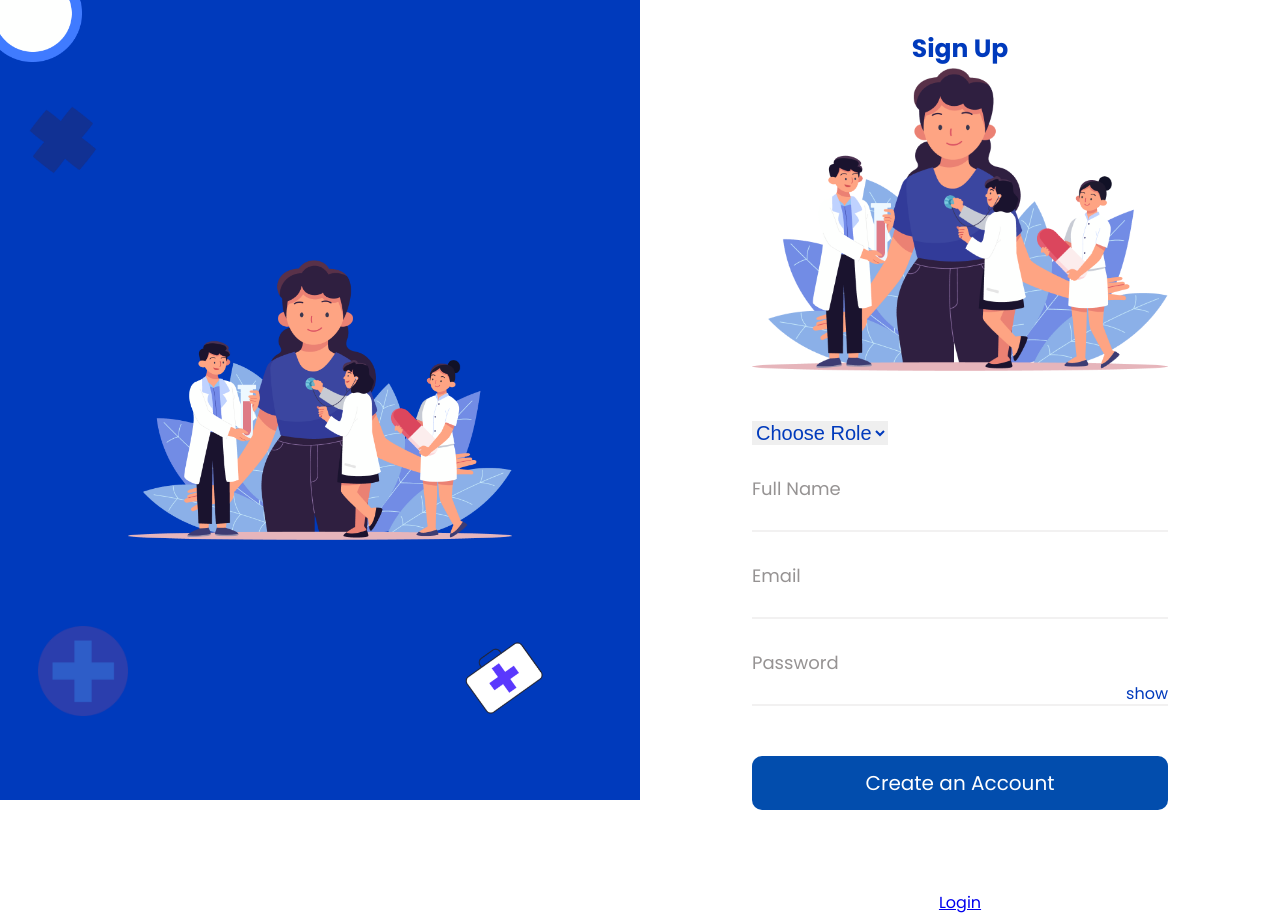
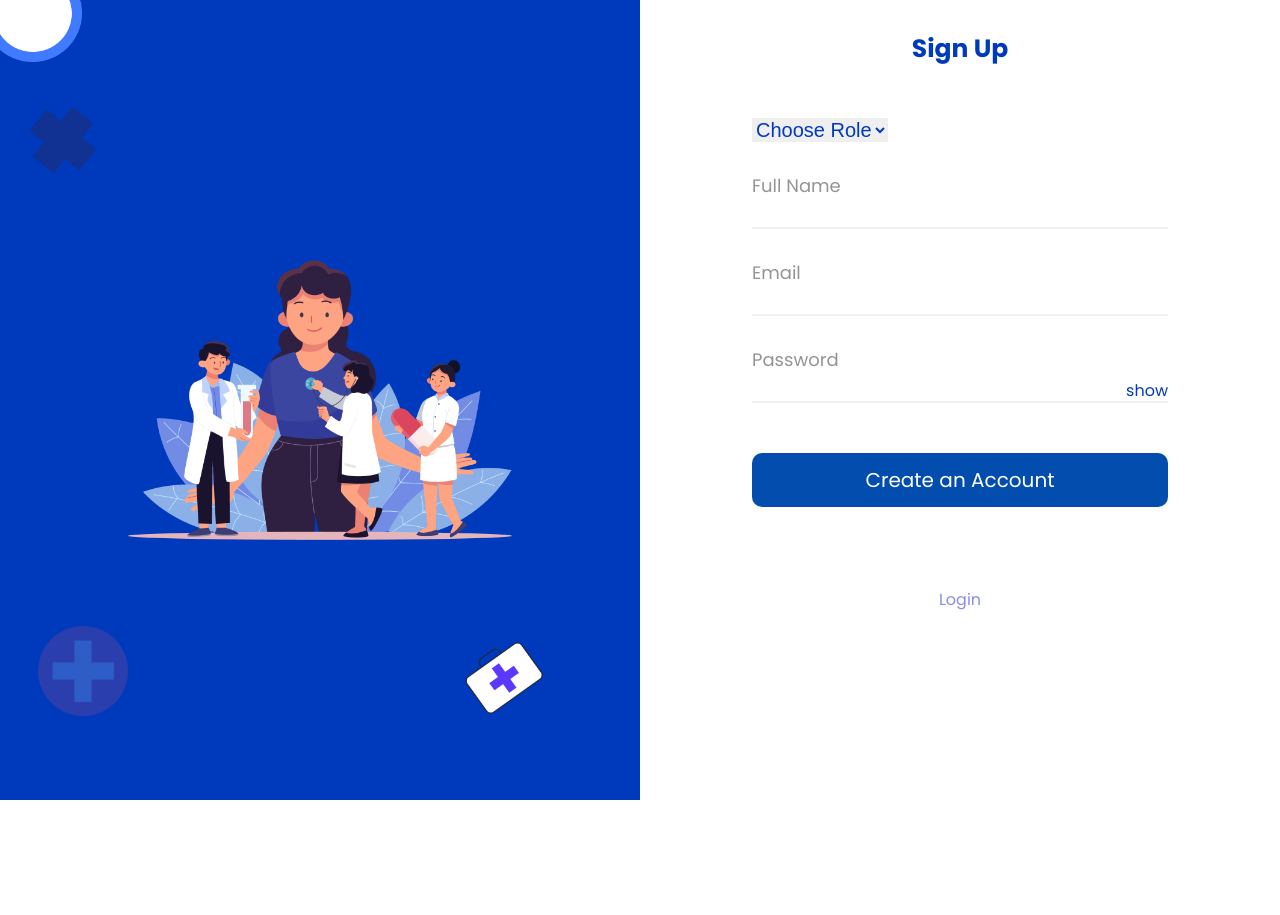
Before and after one commit to harzyz/Kluster-Health-Frontend, a React (Create React App) app: page /signup in a window 1280 px wide. After the commit the page ends 800 px from the top, so only its background shows below. Built offline with nearby package versions, Linux system fonts and the light colour scheme.

Commit message:
first commit

```diff
--- a/src/pages/Signup.jsx
+++ b/src/pages/Signup.jsx
@@ -95,7 +95,7 @@ function Signup() {
     <div className={styles.formsContainer}>
       <ToastContainer />
       <h2>Sign Up</h2>
-      <img src={image} alt="" />
+      <img className={styles.remove} src={image} alt="" />
       <form className={styles.regForm}>
         <select onChange={onChange} value={user_type} name="user_type" id='user_type'>
           <option value="">Choose Role</option>
@@ -135,7 +135,7 @@ function Signup() {
           </div>
         {/* </Link> */}
       </form>
-      <Link to="/">Login</Link>
+      <Link className={styles.link} to="/">Login</Link>
     </div>
   );
 }
```
